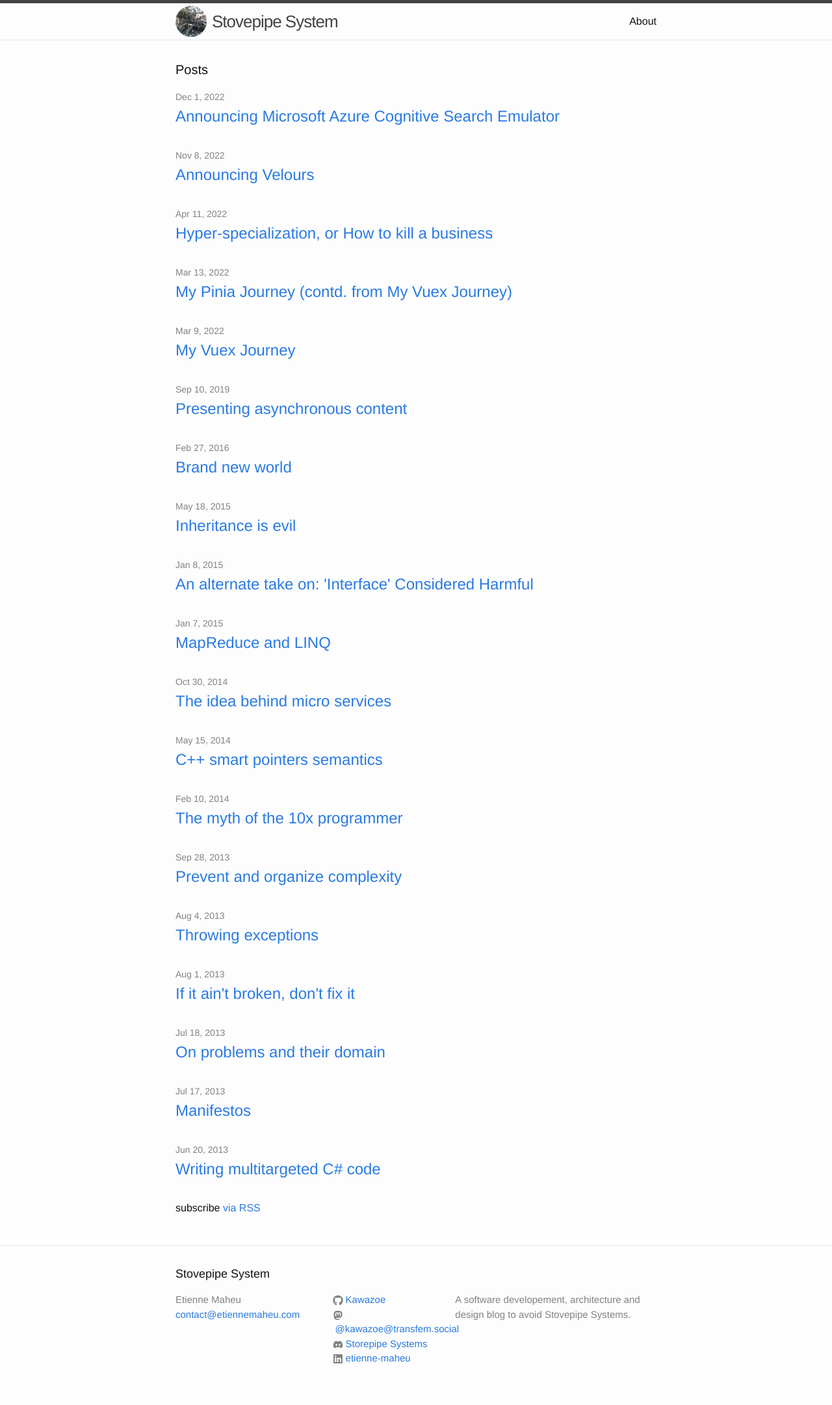
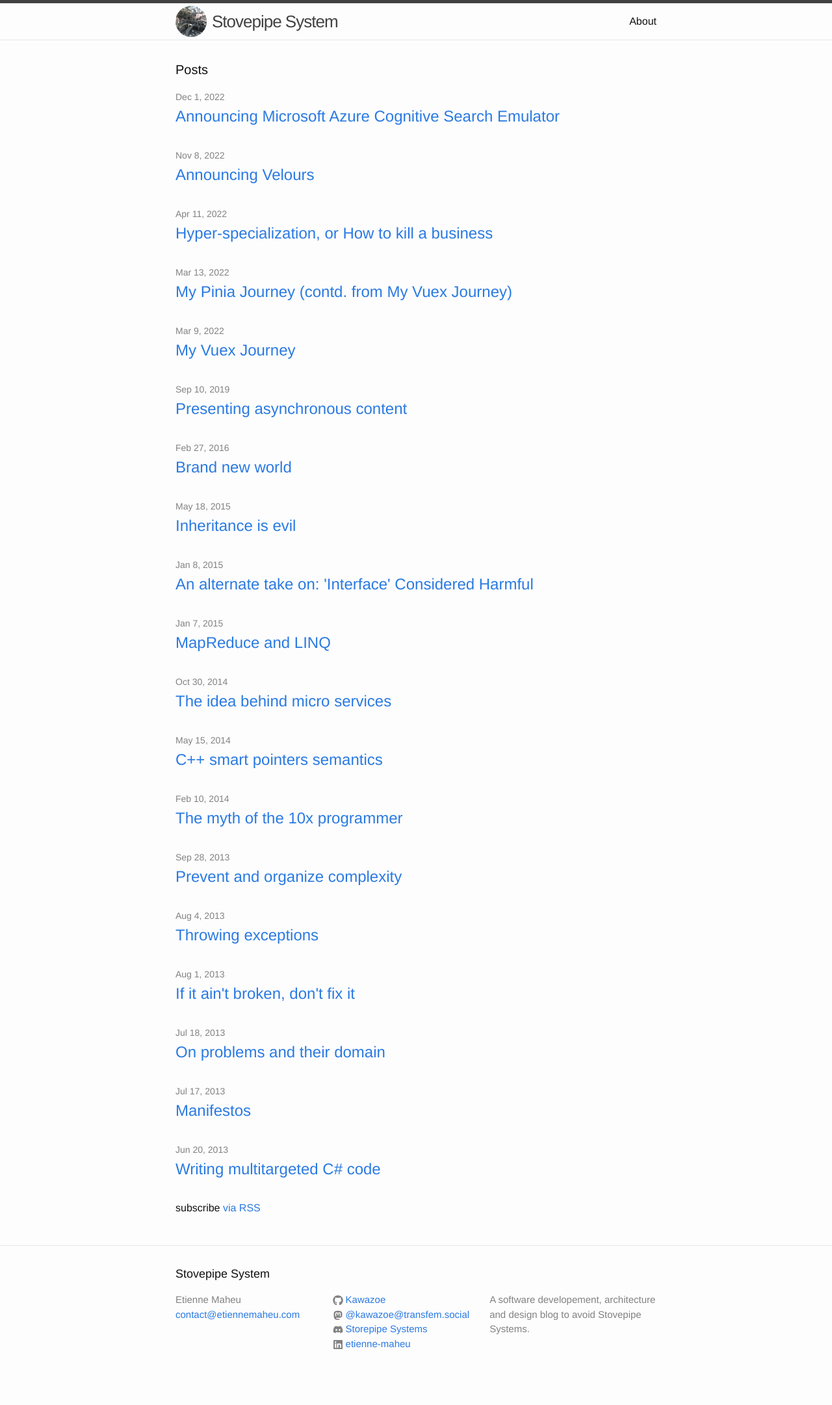
Before and after one commit to StovepipeSystem/StovepipeSystem.github.io, a Jekyll site: the page built from index.html, in a window 1280 px wide. Shown: the whole page at 65% size. Built offline with Jekyll 4.4.1, drawn with Linux system fonts in a browser that asks for light colours; after the commit the page ends 2139 px from its top, so only the background shows below that.

Commit message:
Update _layout.scss
Update footer layout to fit longer socials

```diff
--- a/_sass/_layout.scss
+++ b/_sass/_layout.scss
@@ -132,13 +132,13 @@
 }
 
 .footer-col-2 {
-    width: -webkit-calc(25% - (#{$spacing-unit} / 2));
-    width:         calc(25% - (#{$spacing-unit} / 2));
+    width: -webkit-calc(32% - (#{$spacing-unit} / 2));
+    width:         calc(32% - (#{$spacing-unit} / 2));
 }
 
 .footer-col-3 {
-    width: -webkit-calc(43% - (#{$spacing-unit} / 2));
-    width:         calc(43% - (#{$spacing-unit} / 2));
+    width: -webkit-calc(36% - (#{$spacing-unit} / 2));
+    width:         calc(36% - (#{$spacing-unit} / 2));
 }
 
 @include media-query($on-laptop) {
```
